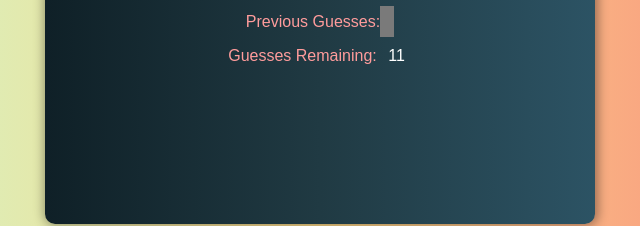
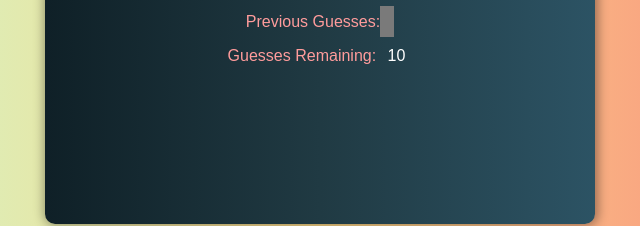
Before and after one commit to rimanshusingh4/Guess_a_number, a plain HTML site: page index.html in a window 1280 px wide. Shown: the part 460-686 px from the top of the page, 320-960 px from the left. Drawn offline with Linux system fonts and the light colour scheme.

Commit message:
index.html

```diff
--- a/index.html
+++ b/index.html
@@ -21,7 +21,7 @@
 
         <div class="resultParas">
             <p >Previous Guesses: <span class="guesses"></span></p>
-            <p >Guesses Remaining: <span class="lastResult">11</span></p>
+            <p >Guesses Remaining: <span class="lastResult">10</span></p>
             <p class="lowOrHi"></p>
         </div>
     </div>
```
